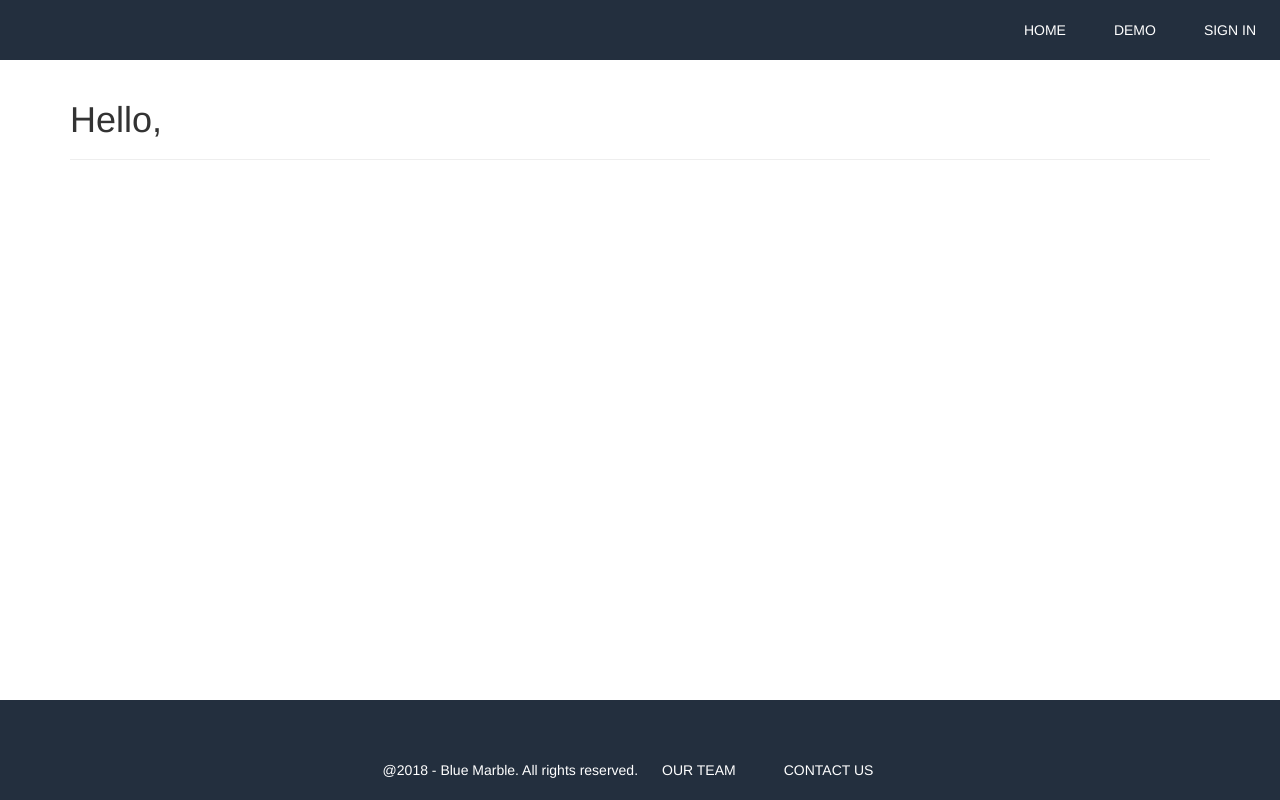
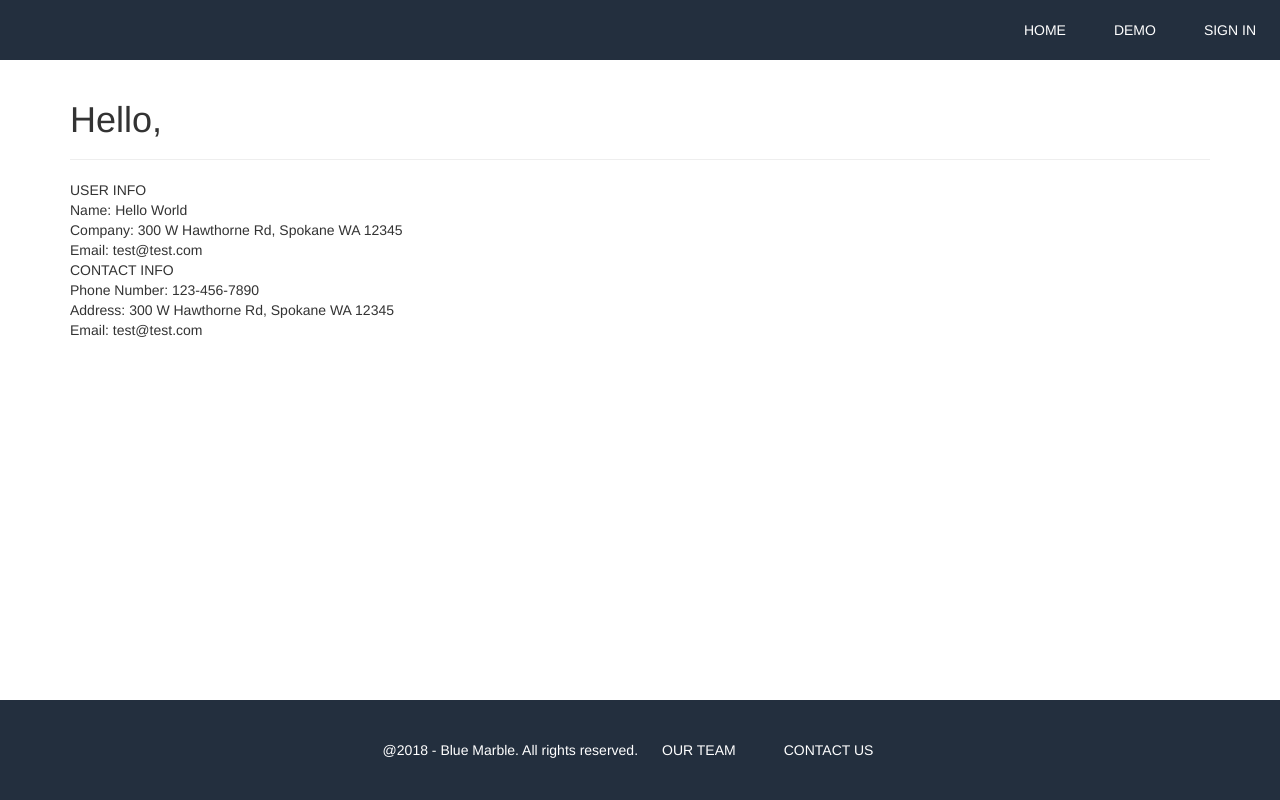
Before and after one commit to KathLevi/SE_Website, a React (Create React App) app: page /profile in a window 1280 px wide. Built offline with nearby package versions, Linux system fonts and the light colour scheme.

Commit message:
fixed footer padding

```diff
--- a/src/App.css
+++ b/src/App.css
@@ -86,58 +86,6 @@ h3 {
 }
 
 .logo {
-  padding-top: 20px;
-  width: 100%;
-}
-
-/*
- * FOOTER
- */
-.fmenuList {
-  list-style-type: none;
-  margin: 0;
-  padding: 0;
-  overflow: hidden;
-  background-color: #232f3e;
-}
-.fmenuListElement {
-  display: inline;
-}
-.fmenuListElement a,
-.fdropbtn {
-  display: inline-block;
-  color: white;
-  padding: 20px 24px;
-  text-decoration: none;
-}
-.fmenuListElement a:hover,
-.fdropdwn:hover .fdropbtn,
-.fdropdown-content a:hover {
-  background-color: #232f3e;
-  color: white;
-}
-.fmenuListElement.dropdwn {
-  display: inline-block;
-}
-.fdropdown-content {
-  display: none;
-  position: absolute;
-  background-color: white;
-  min-width: 160px;
-  box-shadow: 0px 8px 16px 0px rgba(0, 0, 0, 0.2);
-  z-index: 1;
-}
-.fdropdown-content a {
-  color: black;
-  padding: 12px 16px;
-  text-decoration: none;
-  display: block;
-}
-.fdropdwn:hover .fdropdown-content {
-  display: block;
-}
-
-.flogo {
   padding-top: 20px;
   width: 100%;
 }
@@ -409,6 +357,54 @@ footer {
   padding-top: 40px;
   min-width: 632px;
 }
+.fmenuList {
+  list-style-type: none;
+  margin: 0;
+  padding: 0;
+  overflow: hidden;
+  background-color: #232f3e;
+}
+.fmenuListElement {
+  display: inline;
+}
+.fmenuListElement a,
+.fdropbtn {
+  display: inline-block;
+  color: white;
+  padding: 0px 24px;
+  text-decoration: none;
+}
+.fmenuListElement a:hover,
+.fdropdwn:hover .fdropbtn,
+.fdropdown-content a:hover {
+  background-color: #232f3e;
+  color: white;
+}
+.fmenuListElement.dropdwn {
+  display: inline-block;
+}
+.fdropdown-content {
+  display: none;
+  position: absolute;
+  background-color: white;
+  min-width: 160px;
+  box-shadow: 0px 8px 16px 0px rgba(0, 0, 0, 0.2);
+  z-index: 1;
+}
+.fdropdown-content a {
+  color: black;
+  padding: 12px 16px;
+  text-decoration: none;
+  display: block;
+}
+.fdropdwn:hover .fdropdown-content {
+  display: block;
+}
+
+.flogo {
+  padding-top: 20px;
+  width: 100%;
+}
 
 .form-submit {
   margin-bottom: 25px !important;
--- a/src/components/profile.js
+++ b/src/components/profile.js
@@ -6,7 +6,12 @@ class Profile extends React.Component {
   constructor() {
     super();
     this.state = {
-      userName : window.localStorage.getItem("userId")
+      userName : window.localStorage.getItem("userId"),
+      fName: "Hello",
+      lName: "World",
+      phoneNum: "123-456-7890",
+      address: "300 W Hawthorne Rd, Spokane WA 12345",
+      email: "test@test.com"
     };
   }
 
@@ -14,6 +19,16 @@ class Profile extends React.Component {
     return (
       <div className="container">
         <PageHeader>Hello, {this.state.userName}</PageHeader>
+        <div>USER INFO</div>
+        <div>Name: {this.state.fName} {this.state.lName}</div>
+        <div>Company: {this.state.address}</div>
+        <div>Email: {this.state.email}</div>
+
+        <div>CONTACT INFO</div>
+        <div>Phone Number: {this.state.phoneNum}</div>
+        <div>Address: {this.state.address}</div>
+        <div>Email: {this.state.email}</div>
+
       </div>
 
     );
```
